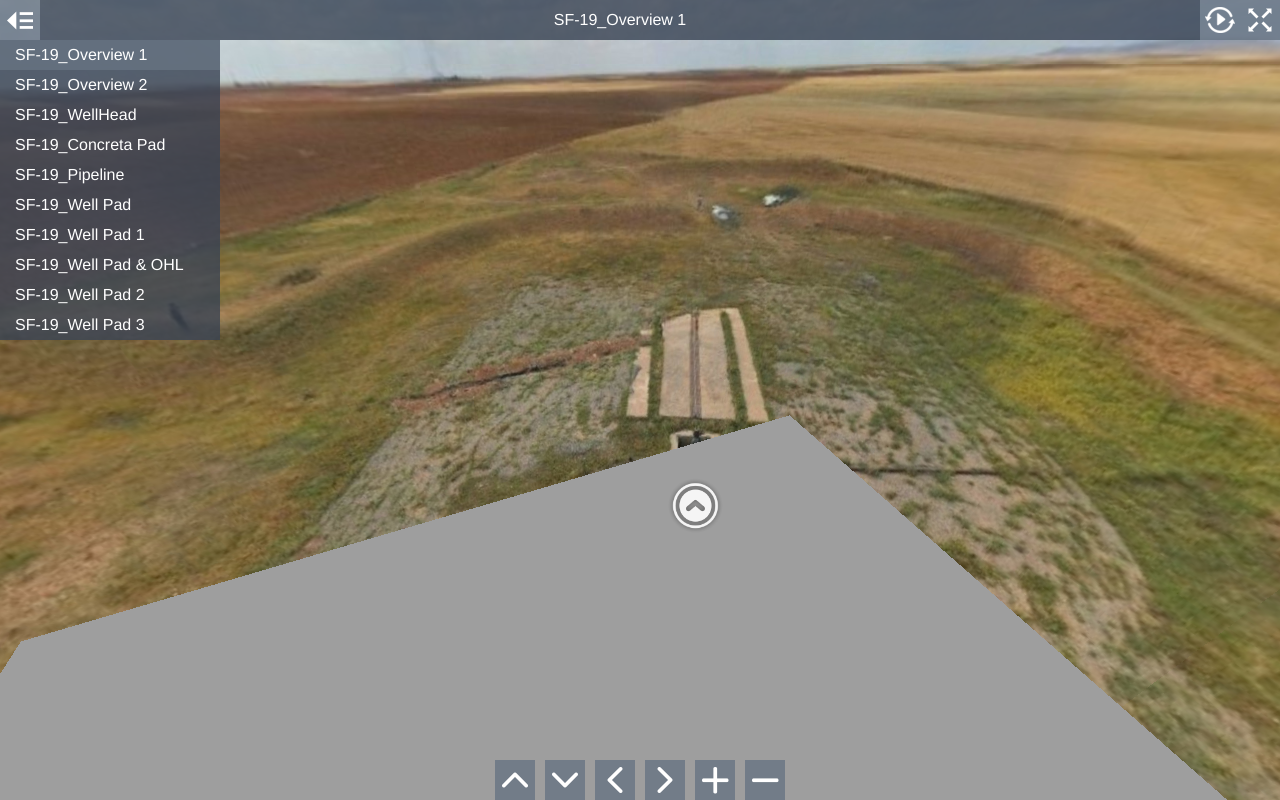
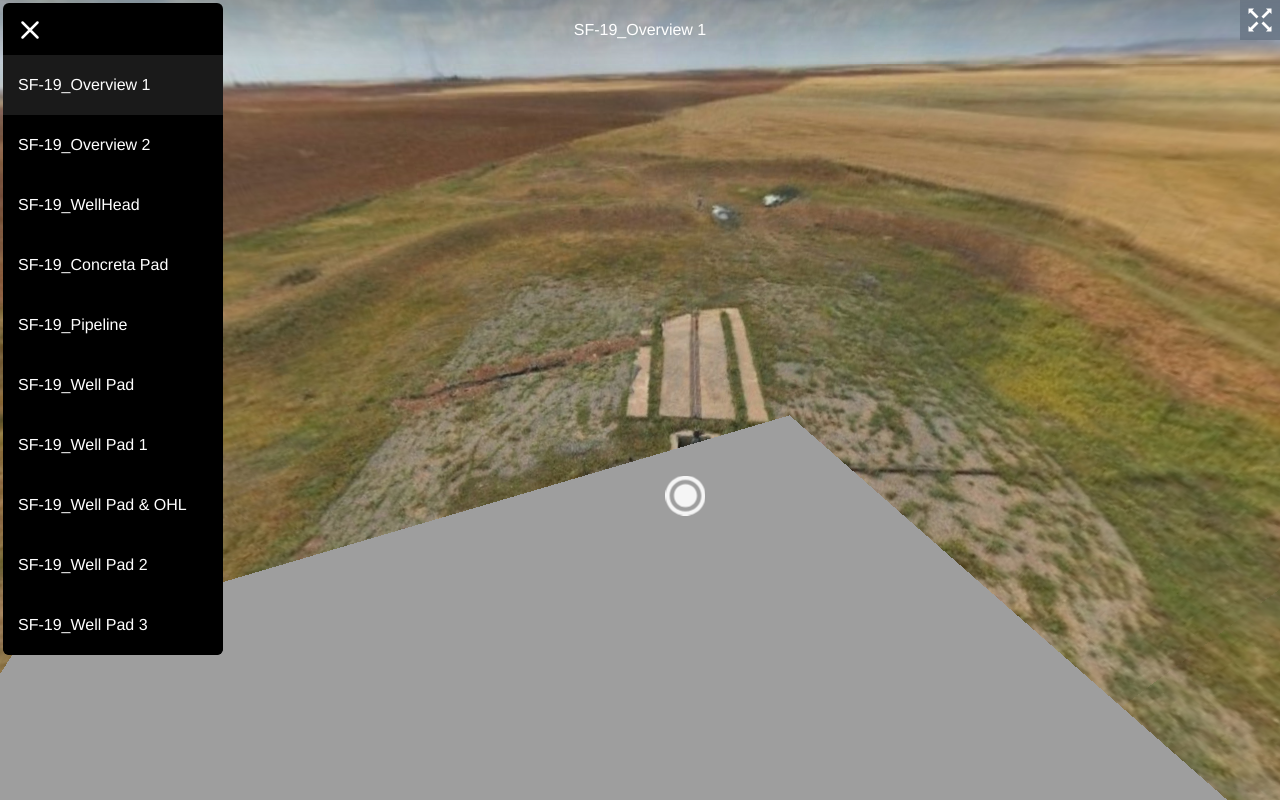
Before and after one commit to Andrei-360-tour/WELL-PAD_SF-19_3D-TOUR_15.05.2024, a plain HTML site: page index.html in a window 1280 px wide. Drawn offline with Linux system fonts and the light colour scheme.

Commit message:
Black design

```diff
--- a/index.html
+++ b/index.html
@@ -1,60 +1,27 @@
 <!DOCTYPE html>
 <html>
+
 <head>
-<title>Project Title</title>
+  <title></title>
   <meta charset="utf-8">
-<meta name="viewport" content="target-densitydpi=device-dpi, width=device-width, initial-scale=1.0, maximum-scale=1.0, minimum-scale=1.0, user-scalable=no, minimal-ui" />
-<style> @-ms-viewport { width: device-width; } </style>
+  <meta name="viewport"
+    content="target-densitydpi=device-dpi, width=device-width, initial-scale=1.0, maximum-scale=1.0, minimum-scale=1.0, user-scalable=no, minimal-ui" />
+  <style>
+    @-ms-viewport {
+      width: device-width;
+    }
+  </style>
   <link rel="stylesheet" href="vendor/reset.min.css">
   <link rel="stylesheet" href="style.css">
+  <link rel="shortcut icon" type="image/x-icon" sizes="16x16 32x32 48x48 64x64" href="/img/pano.svg">
 </head>
-<body class="multiple-scenes view-control-buttons">
+
+<body class="multiple-scenes ">
 
   <div id="pano"></div>
 
   <div id="sceneList">
     <ul class="scenes">
-
-      <a href="javascript:void(0)" class="scene" data-id="0-sf-19_overview-1">
-        <li class="text">SF-19_Overview 1</li>
-      </a>
-
-      <a href="javascript:void(0)" class="scene" data-id="1-sf-19_overview-2">
-        <li class="text">SF-19_Overview 2</li>
-      </a>
-
-      <a href="javascript:void(0)" class="scene" data-id="2-sf-19_wellhead">
-        <li class="text">SF-19_WellHead</li>
-      </a>
-
-      <a href="javascript:void(0)" class="scene" data-id="3-sf-19_concreta-pad">
-        <li class="text">SF-19_Concreta Pad</li>
-      </a>
-
-      <a href="javascript:void(0)" class="scene" data-id="4-sf-19_pipeline">
-        <li class="text">SF-19_Pipeline</li>
-      </a>
-
-      <a href="javascript:void(0)" class="scene" data-id="5-sf-19_well-pad">
-        <li class="text">SF-19_Well Pad</li>
-      </a>
-
-      <a href="javascript:void(0)" class="scene" data-id="6-sf-19_well-pad-1">
-        <li class="text">SF-19_Well Pad 1</li>
-      </a>
-
-      <a href="javascript:void(0)" class="scene" data-id="7-sf-19_well-pad--ohl">
-        <li class="text">SF-19_Well Pad &amp; OHL</li>
-      </a>
-
-      <a href="javascript:void(0)" class="scene" data-id="8-sf-19_well-pad-2">
-        <li class="text">SF-19_Well Pad 2</li>
-      </a>
-
-      <a href="javascript:void(0)" class="scene" data-id="9-sf-19_well-pad-3">
-        <li class="text">SF-19_Well Pad 3</li>
-      </a>
-
     </ul>
   </div>
 
@@ -62,7 +29,7 @@
     <h1 class="sceneName"></h1>
   </div>
 
-<a href="javascript:void(0)" id="autorotateToggle">
+  <a href="javascript:void(0)" id="autorotateToggle" style="display: none;">
     <img class="icon off" src="img/play.png">
     <img class="icon on" src="img/pause.png">
   </a>
@@ -73,8 +40,8 @@
   </a>
 
   <a href="javascript:void(0)" id="sceneListToggle">
-  <img class="icon off" src="img/expand.png">
-  <img class="icon on" src="img/collapse.png">
+    <img class="icon off" src="img/menu.svg">
+    <img class="icon on" src="img/close.svg">
   </a>
 
   <a href="javascript:void(0)" id="viewUp" class="viewControlButton viewControlButton-1">
@@ -96,12 +63,35 @@
     <img class="icon" src="img/minus.png">
   </a>
 
-<script src="vendor/screenfull.min.js" ></script>
-<script src="vendor/bowser.min.js" ></script>
-<script src="vendor/marzipano.js" ></script>
+  <script src="vendor/screenfull.min.js"></script>
+  <script src="vendor/bowser.min.js"></script>
+  <script src="vendor/marzipano.js"></script>
 
   <script src="data.js"></script>
+
+  <script>
+    document.title = APP_DATA.name;
+
+    var el = document.querySelector('#sceneList ul');
+
+    APP_DATA.scenes.forEach(i => {
+      var a = document.createElement('a');
+      var li = document.createElement('li');
+
+      a.classList.add('scene');
+      a.setAttribute('data-id', i.id);
+      a.setAttribute('href', 'javascript:void(0)');
+
+      li.classList.add('text');
+      li.innerHTML = i.name;
+
+      a.appendChild(li);
+      el.appendChild(a);
+
+    });
+  </script>
+
   <script src="index.js"></script>
+</body>
 
-</body>
 </html>
--- a/index.js
+++ b/index.js
@@ -253,7 +253,7 @@
 
     // Create image element.
     var icon = document.createElement('img');
-    icon.src = 'img/link.png';
+    icon.src = 'img/pin2.svg';
     icon.classList.add('link-hotspot-icon');
 
     // Set rotation transform.
--- a/style.css
+++ b/style.css
@@ -46,19 +46,19 @@ a, a:hover, a:active, a:visited {
   position: absolute;
   top: 0;
   left: 0;
-  right: 40px;
-  height: 40px;
+  right: 0;
+  height: 60px;
   text-align: center;
 }
 
 .mobile #titleBar {
   height: 50px;
-  right: 50px;
+  right: 0;
 }
 
 /* If there is a fullscreen button the title bar must make space for it */
 body.fullscreen-enabled #titleBar {
-  right: 80px;
+  right: 0;
 }
 
 body.fullscreen-enabled.mobile #titleBar {
@@ -67,28 +67,32 @@ body.fullscreen-enabled.mobile #titleBar {
 
 /* If there are multiple scenes the title bar must make space for the scene list toggle */
 body.multiple-scenes #titleBar {
-  left: 40px;
+  left: 0;
 }
 
 body.multiple-scenes.mobile #titleBar {
-  left: 50px;
+  left: 0;
 }
 
 #titleBar .sceneName {
   width: 100%;
   height: 100%;
-  line-height: 30px;
+  line-height: 60px;
   padding: 5px;
-  background-color: rgb(58,68,84);
-  background-color: rgba(58,68,84,0.8);
+  background: linear-gradient(0deg, rgba(0,0,0,0) 1%, rgba(0,0,0, 0.28) 100%);
   overflow: hidden;
   text-overflow: ellipsis;
   white-space: nowrap;
 
-  -moz-user-select: text;
-  -webkit-user-select: text;
-  -ms-user-select: text;
-  user-select: text;
+  -moz-user-select: none;
+  -webkit-user-select: none;
+  -ms-user-select: none;
+  user-select: none;
+
+  display: flex;
+  align-content: center;
+  justify-content: center;
+  align-items: center;
 }
 
 .mobile #titleBar .sceneName {
@@ -204,11 +208,13 @@ body.fullscreen-enabled.mobile #autorotateToggle {
   position: absolute;
   top: 0;
   left: 0;
-  width: 40px;
-  height: 40px;
+  width: 60px;
+  height: 60px;
+  display: flex;
   padding: 5px;
-  background-color: rgb(103,115,131);
-  background-color: rgba(103,115,131,0.8);
+  align-items: center;
+  justify-content: center;
+  align-content: center;
 }
 
 .mobile #sceneListToggle {
@@ -225,9 +231,6 @@ body.fullscreen-enabled.mobile #autorotateToggle {
 }
 
 #sceneListToggle .icon {
-  position: absolute;
-  top: 5px;
-  right: 5px;
   width: 30px;
   height: 30px;
 }
@@ -255,9 +258,9 @@ body.fullscreen-enabled.mobile #autorotateToggle {
 
 #sceneList {
   position: absolute;
-  top: 0;
+  top: 3px;
   left: -220px;
-  padding-top: 40px;
+  padding-top: 52px;
   width: 220px;
   max-height: 100%;
   overflow-x: hidden;
@@ -265,6 +268,8 @@ body.fullscreen-enabled.mobile #autorotateToggle {
   margin-left: 0;
   -webkit-transition: margin-left 0.5s ease-in-out;
   transition: margin-left 0.5s ease-in-out;
+  background-color: black;
+  border-radius: 6px;
 }
 
 .mobile #sceneList {
@@ -273,8 +278,8 @@ body.fullscreen-enabled.mobile #autorotateToggle {
 
 #sceneList .scenes {
   width: 100%;
-  background-color: rgb(58,68,84);
-  background-color: rgba(58,68,84,0.8);
+  background-color: black;
+  border-radius: 6px;
 }
 
 .mobile #sceneList {
@@ -292,13 +297,13 @@ body.fullscreen-enabled.mobile #autorotateToggle {
 }
 
 #sceneList.enabled {
-  margin-left: 220px;
+  margin-left: 223px;
 }
 
 #sceneList .scene {
   display: block;
   width: 100%;
-  height: 30px;
+  height: 60px;
 }
 
 .mobile #sceneList .scene {
@@ -309,24 +314,22 @@ body.fullscreen-enabled.mobile #autorotateToggle {
   width: 100%;
   height: 100%;
   padding: 0 15px;
-  line-height: 30px;
+  line-height: 60px;
   overflow: hidden;
   text-overflow: ellipsis;
   white-space: nowrap;
 }
 
 .mobile #sceneList .scene .text {
-  line-height: 40px;
+  line-height: 60px;
 }
 
 .no-touch #sceneList .scene:hover {
-  background-color: rgb(103,115,131);
-  background-color: rgba(103,115,131,0.8);
+  background-color: rgba(255, 255, 255, 0.1);
 }
 
 #sceneList .scene.current {
-  background-color: rgb(103,115,131);
-  background-color: rgba(103,115,131,0.8);
+  background-color: rgba(255, 255, 255, 0.1);
 }
 
 /* Hide scene list when only a single scene exists */
@@ -337,8 +340,8 @@ body.single-scene #sceneList, body.single-scene #sceneListToggle {
 /* Link hotspot */
 
 .link-hotspot {
-  width: 60px;
-  height: 60px;
+  width: 40px;
+  height: 40px;
   margin-left: -30px;
   margin-top: -30px;
   opacity: 0.9;
@@ -351,8 +354,8 @@ body.single-scene #sceneList, body.single-scene #sceneListToggle {
 }
 
 .mobile .link-hotspot {
-  width: 70px;
-  height: 70px;
+  width: 45px;
+  height: 45px;
 }
 
 .link-hotspot-icon {
@@ -364,7 +367,7 @@ body.single-scene #sceneList, body.single-scene #sceneListToggle {
 .link-hotspot-tooltip {
   position: absolute;
   left: 100%;
-  top: 14px; /* ( 60 - (16 + 2*8) ) / 2 */
+  top: 2px; /* ( 60 - (16 + 2*8) ) / 2 */
 
   margin-left: 3px;
 
@@ -376,8 +379,7 @@ body.single-scene #sceneList, body.single-scene #sceneListToggle {
 
   border-radius: 5px;
 
-  background-color: rgb(58,68,84);
-  background-color: rgba(58,68,84,0.8);
+  background-color: black;
 
   color: #fff;
 
```
Also changed, not shown: img/close.svg (added), img/menu.svg (added), img/pano.svg (added), img/pin.svg (added), img/pin2.svg (added), img/pin3.svg (added), img/pin4.svg (added). Lines whose indentation alone changed are shown as unchanged.
